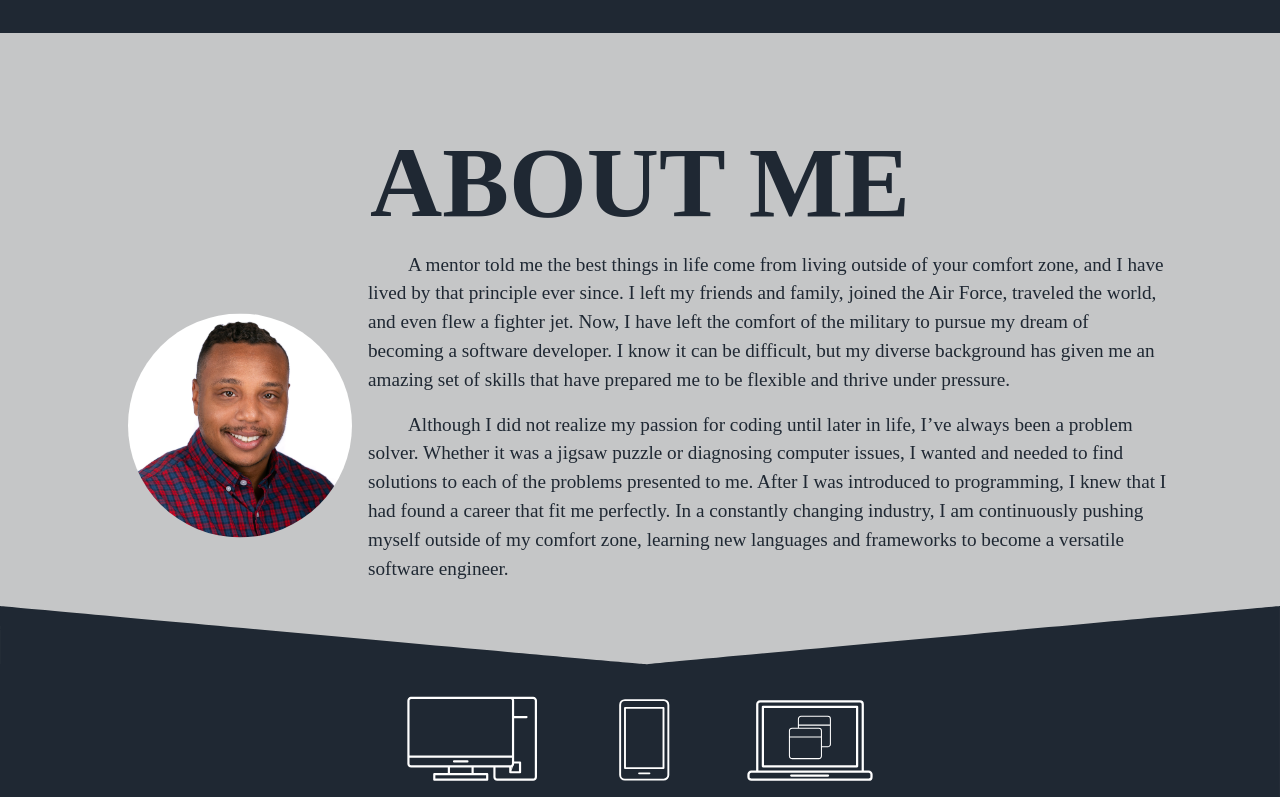
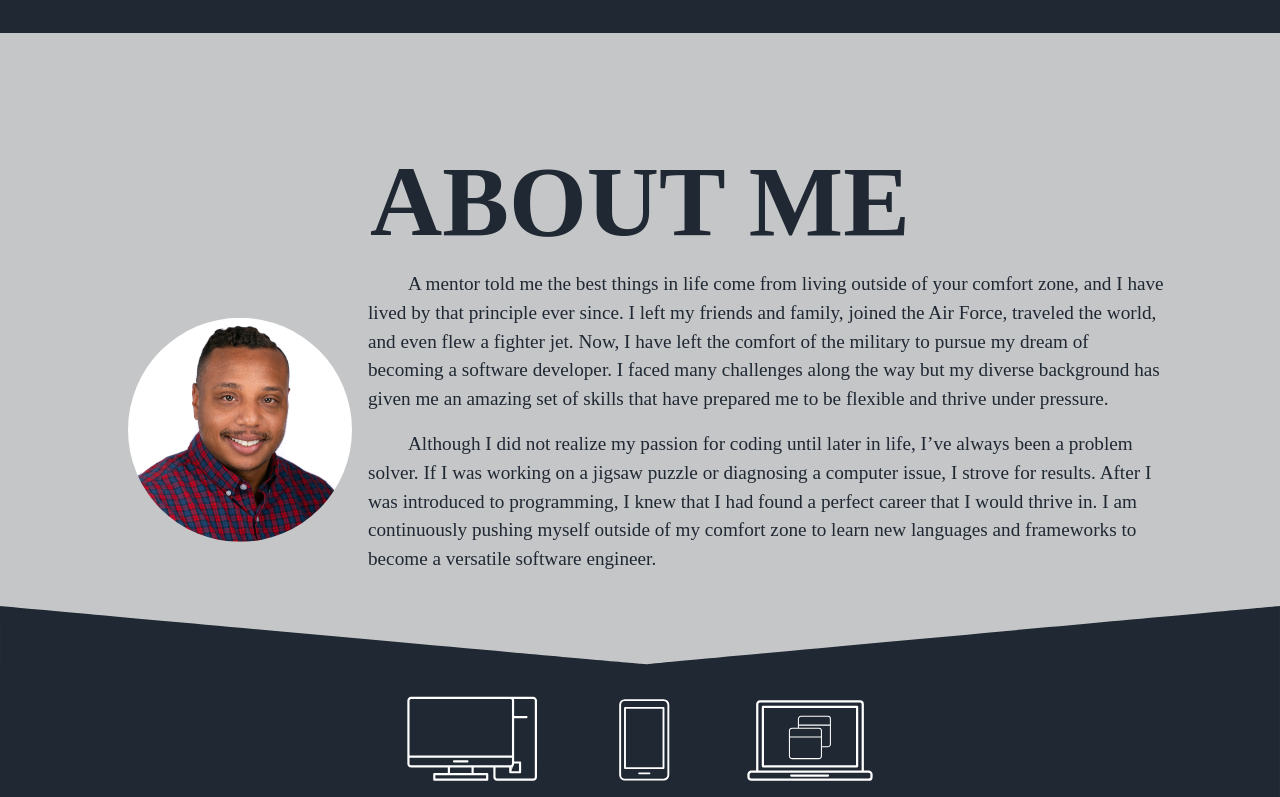
Before and after one commit to llucas314/portfolio, a React (Create React App) app: page / in a window 1280 px wide. Shown: the part 767-1564 px from the top of the page. Built offline with nearby package versions, Linux system fonts and the light colour scheme.

Commit message:
updated bio

```diff
--- a/src/pages/About/About.js
+++ b/src/pages/About/About.js
@@ -24,18 +24,17 @@ export default function About() {
                 ever since. I left my friends and family, joined the Air Force,
                 traveled the world, and even flew a fighter jet. Now, I have
                 left the comfort of the military to pursue my dream of becoming
-                a software developer. I know it can be difficult, but my diverse
-                background has given me an amazing set of skills that have
-                prepared me to be flexible and thrive under pressure.
+                a software developer. I faced many challenges along the way but
+                my diverse background has given me an amazing set of skills that
+                have prepared me to be flexible and thrive under pressure.
               </p>
               <p className="about__bio-text mb-0 mb-lg-3">
                 Although I did not realize my passion for coding until later in
-                life, I’ve always been a problem solver. Whether it was a jigsaw
-                puzzle or diagnosing computer issues, I wanted and needed to
-                find solutions to each of the problems presented to me. After I
-                was introduced to programming, I knew that I had found a career
-                that fit me perfectly. In a constantly changing industry, I am
-                continuously pushing myself outside of my comfort zone, learning
+                life, I’ve always been a problem solver. If I was working on a
+                jigsaw puzzle or diagnosing a computer issue, I strove for
+                results. After I was introduced to programming, I knew that I
+                had found a perfect career that I would thrive in. I am
+                continuously pushing myself outside of my comfort zone to learn
                 new languages and frameworks to become a versatile software
                 engineer.
               </p>
```
